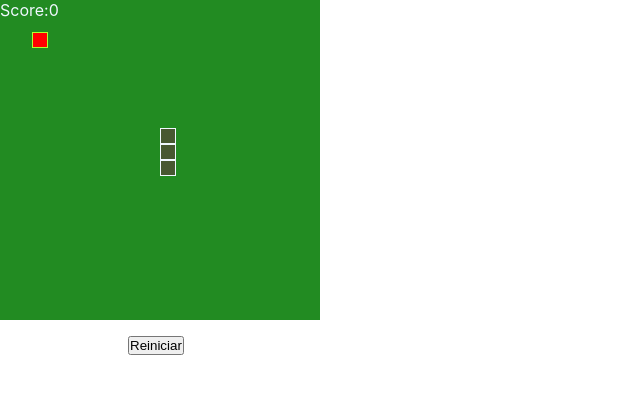
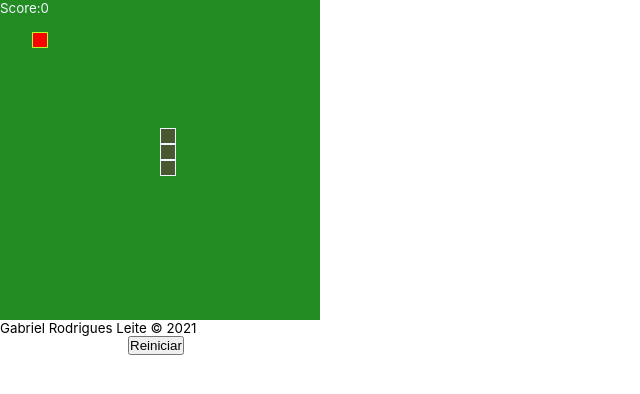
Before and after one commit to gabrielrodriguesleite/react-snake, a React (Create React App) app: page / in a window 1280 px wide. Shown: the top 394 px of the page, without its empty margins (0-640 px from the left). Built offline with nearby package versions, Linux system fonts and the light colour scheme.

Commit message:
[new] build to gh-pages

```diff
--- a/public/index.html
+++ b/public/index.html
@@ -2,7 +2,7 @@
 <html lang="pt-br">
   <head>
     <meta charset="utf-8" />
-    <link rel="icon" href="%PUBLIC_URL%/favicon.ico" />
+    <link rel="icon" href="./favicon.png" />
     <meta name="viewport" content="width=device-width, initial-scale=1" />
     <meta name="theme-color" content="#000000" />
     <meta
--- a/src/App.css
+++ b/src/App.css
@@ -42,3 +42,7 @@
     transform: rotate(360deg);
   }
 }
+
+p {
+  font-size: smaller;
+}
--- a/src/App.js
+++ b/src/App.js
@@ -3,7 +3,10 @@ import Snake from './components/Snake';
 
 function App() {
   return (
-    <Snake />
+    <>
+      <Snake />
+      <p>Gabriel Rodrigues Leite © 2021</p>
+    </>
   );
 }
 
--- a/src/components/Snake.jsx
+++ b/src/components/Snake.jsx
@@ -1,3 +1,5 @@
+// Desenvolvido por Gabriel Rodrigues Leite 2021 ©
+// Como forma de treinar js e React
 // TODO: level up
 // TODO: nota de falecimento
 
```
